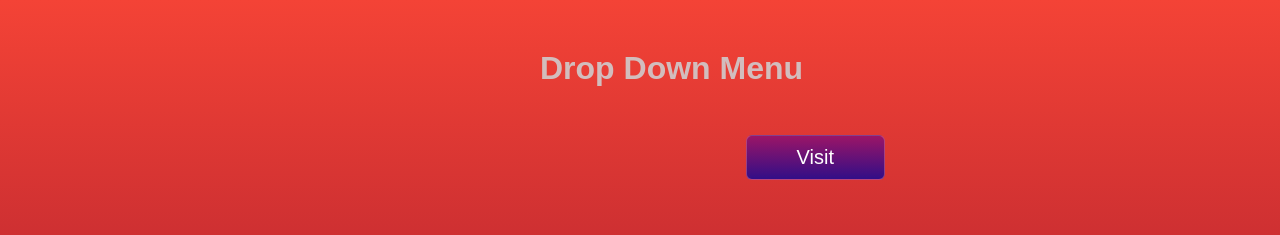
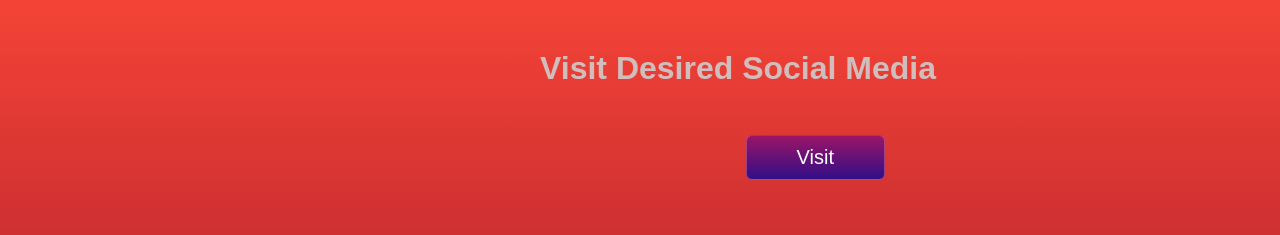
Before and after one commit to AhmadFarazWeb3Developer/JavaScript-50-Days-Challenge-, a plain HTML site: page Day_49/dropMenu.html in a window 1280 px wide. Shown: the top 235 px of the page. Drawn offline with Linux system fonts and the light colour scheme; files whose address does not match are found by name.

Commit message:
Update dropMenu.html

```diff
--- a/Day_49/dropMenu.html
+++ b/Day_49/dropMenu.html
@@ -10,7 +10,7 @@
   </head>
   <body>
     <div class="hero">
-      <h1>Drop Down Menu</h1>
+      <h1>Visit Desired Social Media</h1>
       <button id="visitBtn">
         <a href="https://pinterest.com/">Visit</a>
       </button>
```
